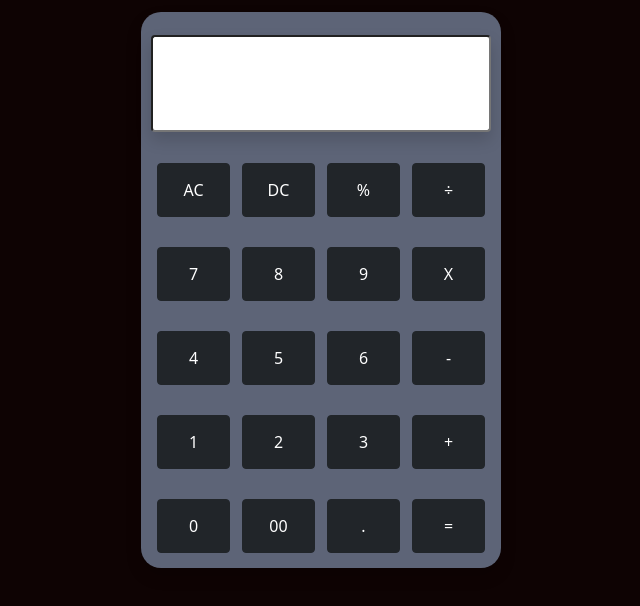
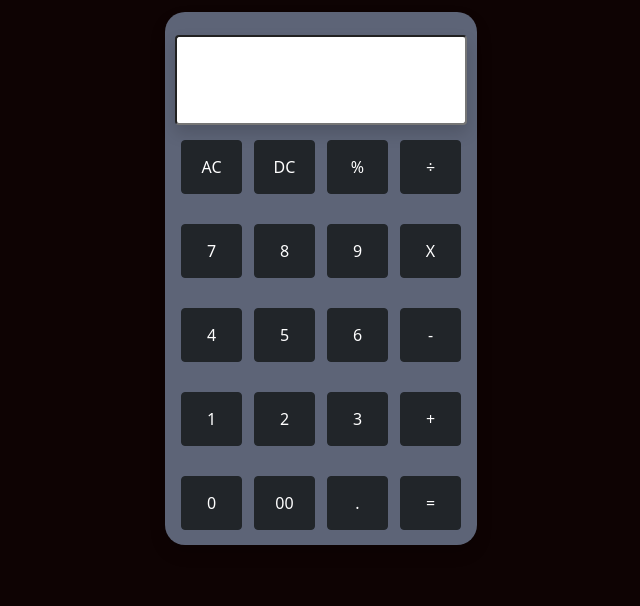
Before and after one commit to EmtiazHossainE2/calculator, a plain HTML site: page index.html in a window 1280 px wide. Shown: the part 56-662 px from the top of the page, without its empty margins (319-959 px from the left). Drawn offline with nearby package versions, Linux system fonts and the light colour scheme.

Commit message:
fixed some bugs

```diff
--- a/index.html
+++ b/index.html
@@ -20,10 +20,10 @@
     </header>
     <main>
         <div class="container">
-            <div class=" mx-auto" style="width: 23rem;">
+            <div class=" mx-auto" style="width: 20rem;">
                 <div class="container">
                     <div class="row shadow gx-3 mt-3  body-bg">
-                        <input type="text" class="p-4 mb-3 mt-2 rounded shadow" name="" id="display">
+                        <input type="text" class="p-4  mt-2 rounded shadow" name="" id="display">
                         <div class="col-lg-3 ">
                             <div class="row"><button type="button" onclick="Clear()" class="btn btn-dark">AC</button>
                             </div>
--- a/style.css
+++ b/style.css
@@ -17,5 +17,5 @@ h1{
 }
 
 input{
-    font-size: 30px;
+    font-size: 25px;
 }
```
